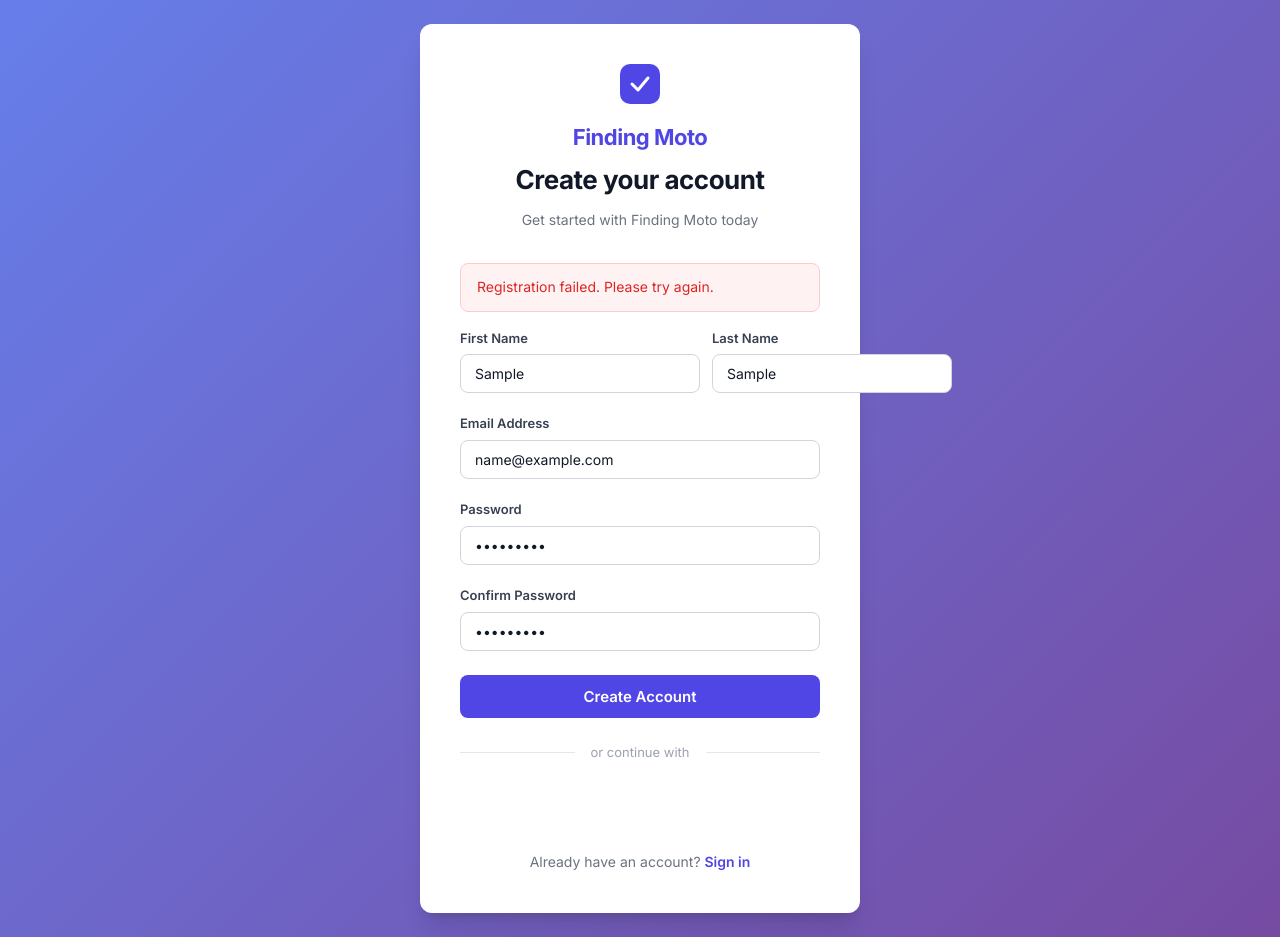
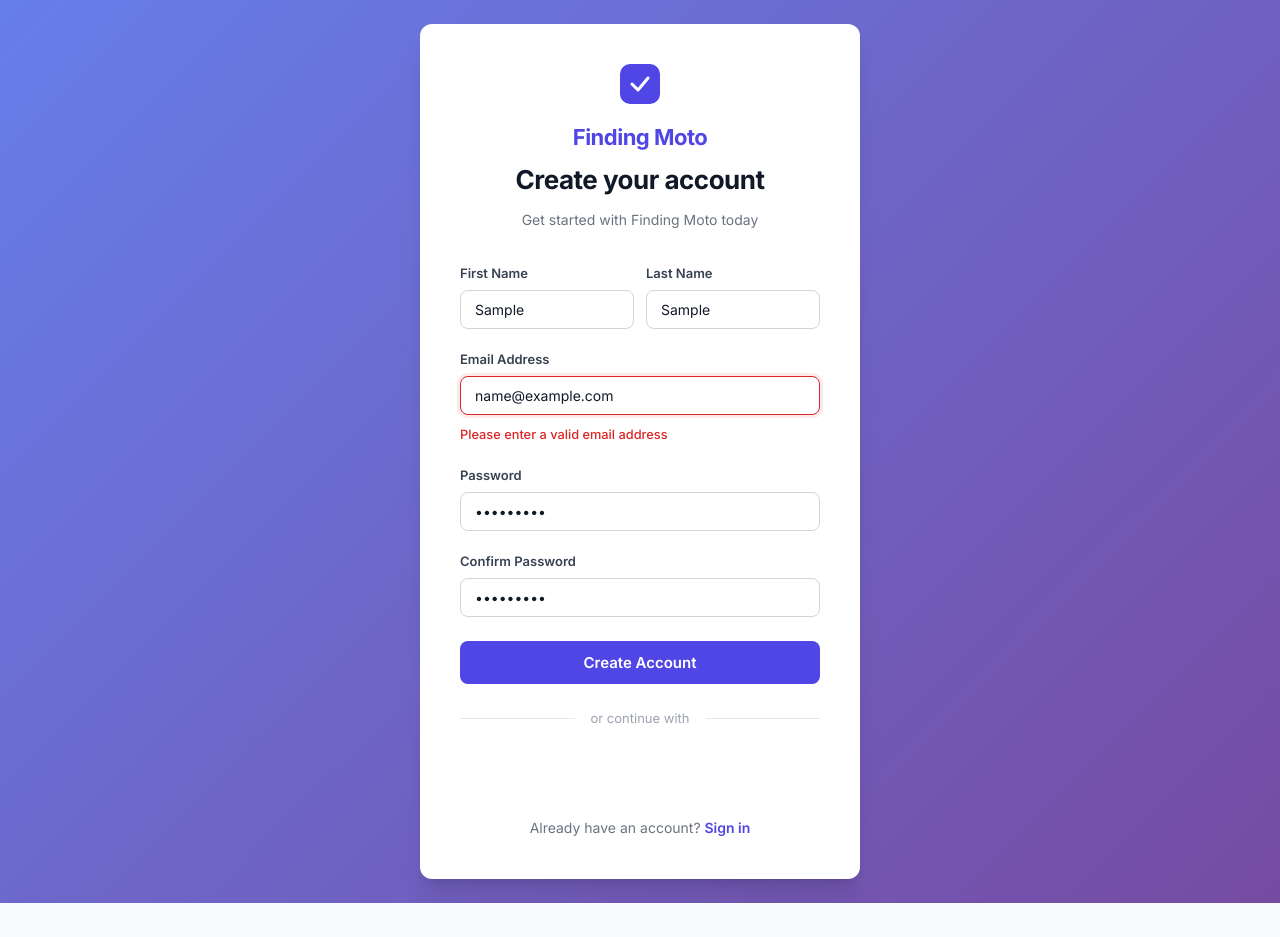
Before and after one commit to Arun23-developer/Finding-Moto, a React (Vite) app in the folder frontend/: page /register in a window 1280 px wide. Both pictures are taken after typing "Sample", "Sample", "name@example.com", "Sample123", "Sample123" into the empty fields and a click on the button "Create Account". After the commit the page ends 903 px from the top, so only its background shows below. Built offline with nearby package versions, Linux system fonts and the light colour scheme; no server answers.

Commit message:
feat: implement email validation for registration and enhance UI feedback

```diff
--- a/frontend/src/pages/Register.jsx
+++ b/frontend/src/pages/Register.jsx
@@ -2,6 +2,20 @@ import React, { useState } from 'react';
 import { useNavigate, Link } from 'react-router-dom';
 import { GoogleLogin } from '@react-oauth/google';
 import { useAuth } from '../context/AuthContext';
+
+// Strict email validation
+const isValidEmail = (email) => {
+  // RFC 5322-like regex: local@domain.tld
+  const emailRegex = /^[a-zA-Z0-9.!#$%&'*+/=?^_`{|}~-]+@[a-zA-Z0-9](?:[a-zA-Z0-9-]{0,61}[a-zA-Z0-9])?(?:\.[a-zA-Z0-9](?:[a-zA-Z0-9-]{0,61}[a-zA-Z0-9])?)*\.[a-zA-Z]{2,}$/;
+  if (!emailRegex.test(email)) return false;
+
+  // Block common disposable/fake domains
+  const blockedDomains = ['test.com', 'example.com', 'fake.com', 'temp.com', 'throwaway.com', 'mailinator.com', 'guerrillamail.com', 'yopmail.com', 'tempmail.com', 'trashmail.com'];
+  const domain = email.split('@')[1].toLowerCase();
+  if (blockedDomains.includes(domain)) return false;
+
+  return true;
+};
 
 const Register = () => {
   const [formData, setFormData] = useState({
@@ -12,6 +26,7 @@ const Register = () => {
     confirmPassword: ''
   });
   const [error, setError] = useState('');
+  const [emailError, setEmailError] = useState('');
   const [loading, setLoading] = useState(false);
   const { register, googleAuth } = useAuth();
   const navigate = useNavigate();
@@ -19,6 +34,12 @@ const Register = () => {
   const handleSubmit = async (e) => {
     e.preventDefault();
     setError('');
+    setEmailError('');
+
+    if (!isValidEmail(formData.email)) {
+      setEmailError('Please enter a valid email address');
+      return;
+    }
 
     if (formData.password !== formData.confirmPassword) {
       setError('Passwords do not match');
@@ -64,10 +85,17 @@ const Register = () => {
   };
 
   const handleChange = (e) => {
-    setFormData({
-      ...formData,
-      [e.target.name]: e.target.value
-    });
+    const { name, value } = e.target;
+    setFormData({ ...formData, [name]: value });
+
+    // Live email validation feedback
+    if (name === 'email') {
+      if (value && !isValidEmail(value)) {
+        setEmailError('Please enter a valid email address');
+      } else {
+        setEmailError('');
+      }
+    }
   };
 
   return (
@@ -127,7 +155,9 @@ const Register = () => {
               onChange={handleChange}
               required
               disabled={loading}
+              className={emailError ? 'input-error' : ''}
             />
+            {emailError && <span className="field-error">{emailError}</span>}
           </div>
           <div className="form-group">
             <label htmlFor="password">Password</label>
--- a/frontend/src/styles/index.css
+++ b/frontend/src/styles/index.css
@@ -91,6 +91,8 @@ body {
   border-radius: var(--radius-lg);
   padding: 40px;
   box-shadow: var(--shadow-xl);
+  overflow: hidden;
+  box-sizing: border-box;
 }
 
 .auth-header {
@@ -136,12 +138,15 @@ body {
   display: grid;
   grid-template-columns: 1fr 1fr;
   gap: 12px;
+  width: 100%;
+  min-width: 0;
 }
 
 .form-group {
   display: flex;
   flex-direction: column;
   gap: 6px;
+  min-width: 0;
 }
 
 .form-group label {
@@ -151,6 +156,7 @@ body {
 }
 
 .form-group input {
+  width: 100%;
   padding: 10px 14px;
   border: 1.5px solid var(--gray-300);
   border-radius: var(--radius);
@@ -159,6 +165,7 @@ body {
   color: var(--gray-900);
   background: var(--white);
   transition: border-color 0.2s, box-shadow 0.2s;
+  box-sizing: border-box;
 }
 
 .form-group input::placeholder {
@@ -174,6 +181,24 @@ body {
 .form-group input:disabled {
   background: var(--gray-100);
   cursor: not-allowed;
+}
+
+.form-group input.input-error {
+  border-color: var(--danger);
+  box-shadow: 0 0 0 3px rgba(220, 38, 38, 0.1);
+}
+
+.form-group input.input-error:focus {
+  border-color: var(--danger);
+  box-shadow: 0 0 0 3px rgba(220, 38, 38, 0.15);
+}
+
+.field-error {
+  display: block;
+  color: var(--danger);
+  font-size: 0.8rem;
+  margin-top: 4px;
+  font-weight: 500;
 }
 
 /* ===== Buttons ===== */
```
Also changed, not shown: 1 other file (tests, documents, lock files or other folders).
